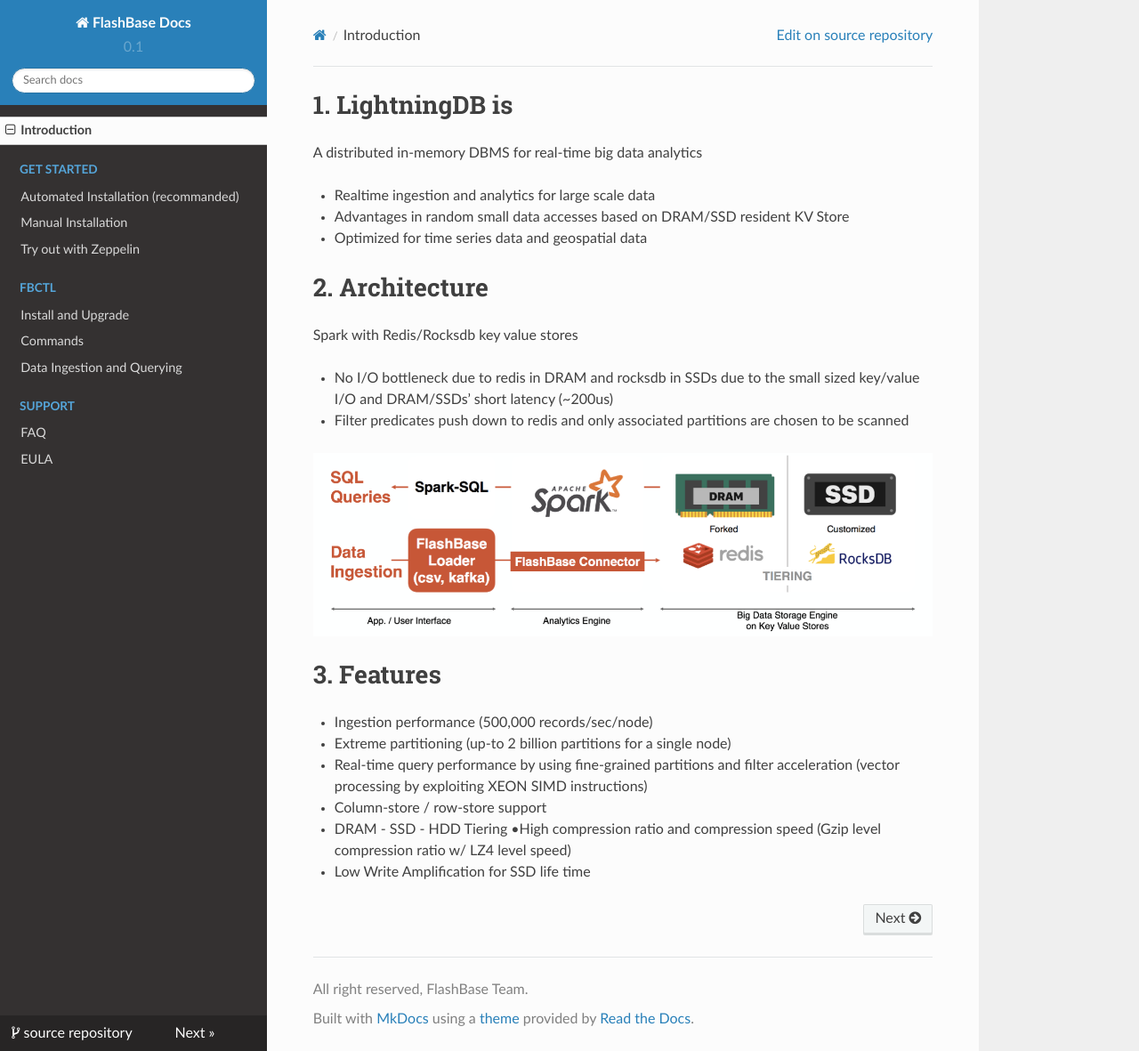
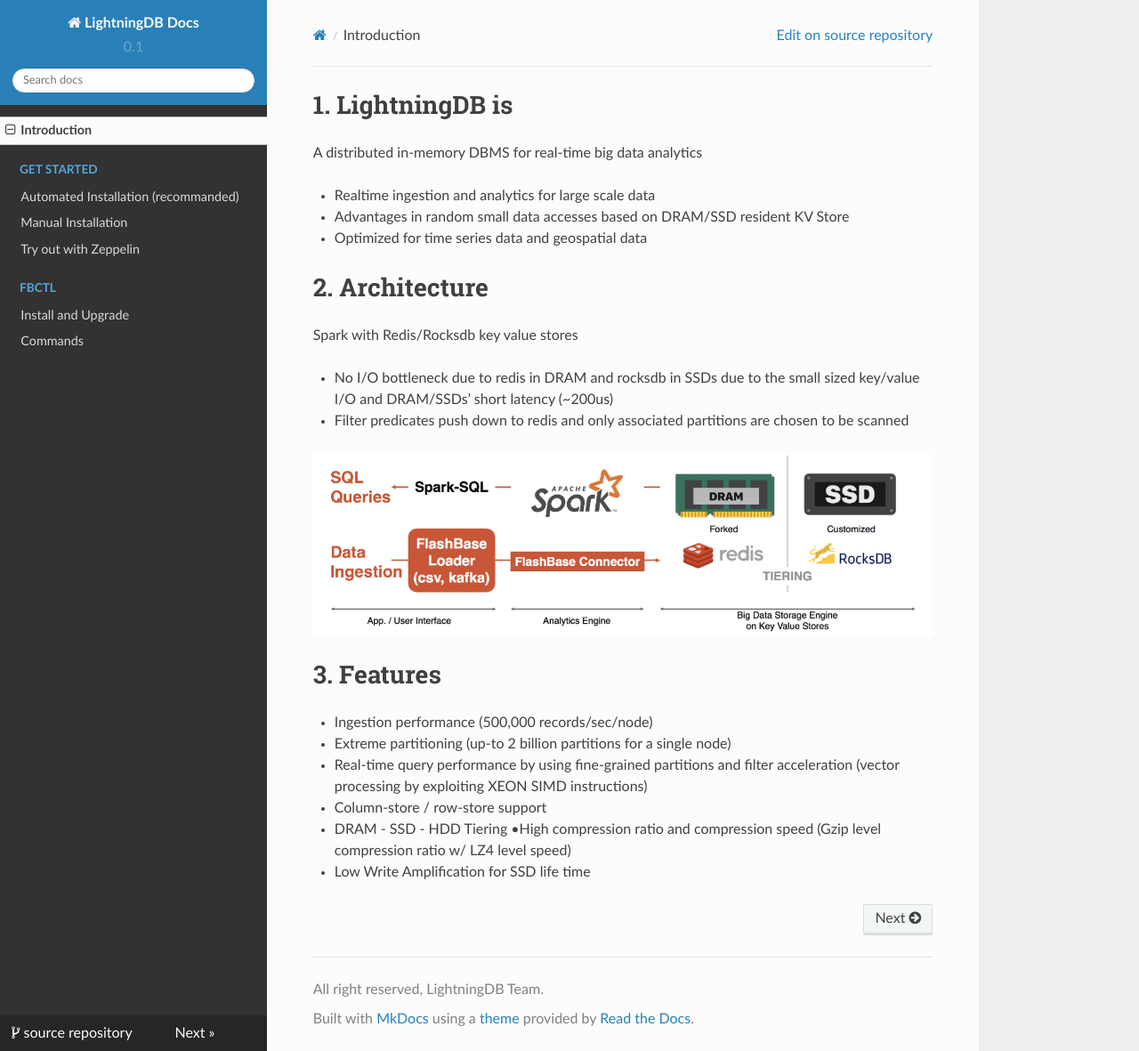
Before and after one commit to mnms/docs, an MkDocs documentation site: the page built from docs/index.md, in a window 1280 px wide and 1181 px high. Shown: the whole window at 89% size. Built offline with MkDocs 1.6.1, drawn with Linux system fonts in a browser that asks for light colours; nearby versions of some CDN libraries.

Commit message:
update name from FlashBase to LightningDB & hide some docs from menu for maintenance issue

```diff
--- a/mkdocs.yml
+++ b/mkdocs.yml
@@ -1,8 +1,8 @@
-site_name: FlashBase Docs
-site_author: FlashBase Team
-site_description: FlashBase is a DRAM / SSD optimized real-time in-memory DBMS.
+site_name: LightningDB Docs
+site_author: LightningDB Team
+site_description: LightningDB is a DRAM / SSD optimized real-time in-memory DBMS.
 site_url: https://mnms.github.io/docs
-copyright: All right reserved, FlashBase Team.
+copyright: All right reserved, LightningDB Team.
 google_analytics: ['UA-152587413-1', 'mnms.github.io/docs']
 
 repo_name: source repository
@@ -17,10 +17,10 @@
   - FBCTL:
     - Install and Upgrade: run-and-deploy-fbctl.md
     - Commands: command-line-interface.md
-  - Data Ingestion and Querying: data-ingestion-and-querying.md
-  - Support:
-    - FAQ: FAQ.md
-    - EULA: eula.md
+#  - Data Ingestion and Querying: data-ingestion-and-querying.md
+#  - Support:
+#    - FAQ: FAQ.md
+#    - EULA: eula.md
 
 plugins:
   - search
```
